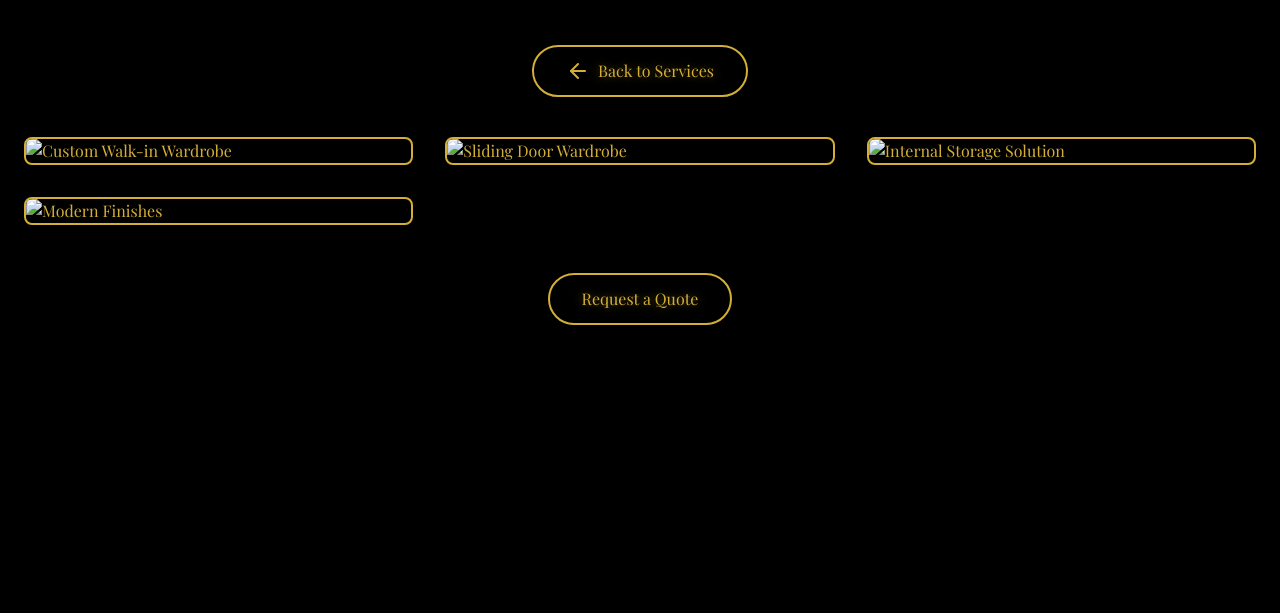
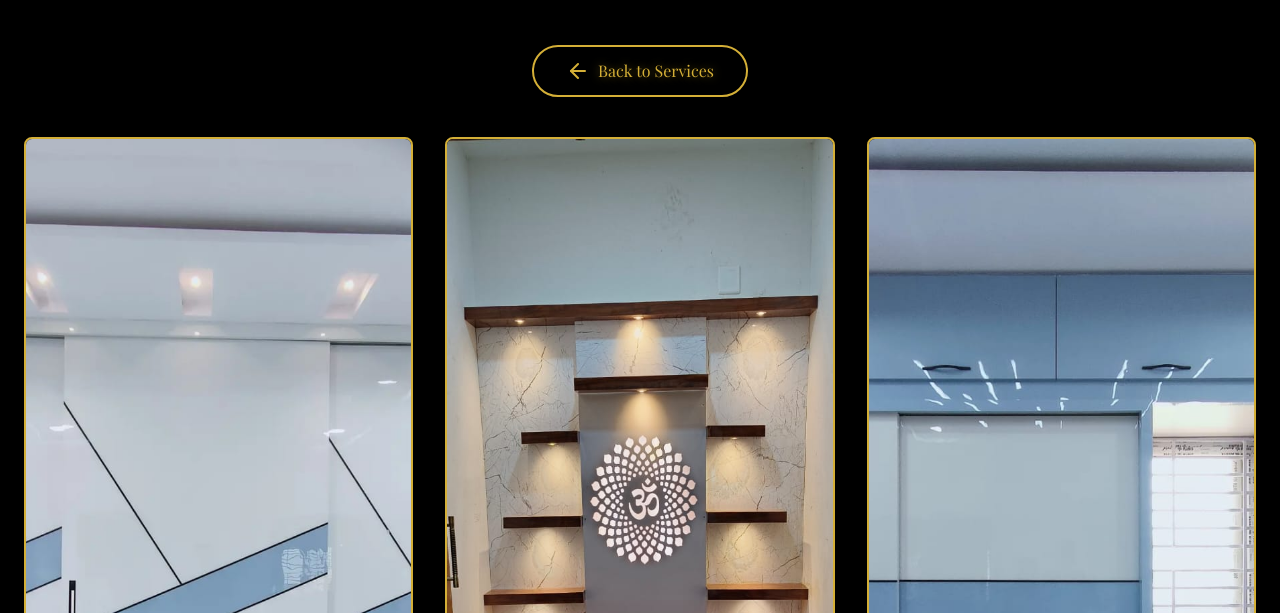
Before and after one commit to Lamboworks/Lamboworks25, a plain HTML site: page blurry.html in a window 1280 px wide. Shown: the part 187-800 px from the top of the page. Drawn offline with nearby package versions, Linux system fonts and the light colour scheme.

Commit message:
Update blurry.html

```diff
--- a/blurry.html
+++ b/blurry.html
@@ -70,20 +70,20 @@
 
             <div class="grid grid-cols-1 sm:grid-cols-2 lg:grid-cols-3 gap-8">
 
-                <a href="wardrobe/image1.jpg" target="_blank" class="block rounded-lg overflow-hidden golden-border border-2 hover:opacity-80 transition duration-300">
-                    <img src="wardrobe/image1.jpg" alt="Custom Walk-in Wardrobe" class="w-full h-full object-cover">
+                <a href="wardrobe/img.jpg" target="_blank" class="block rounded-lg overflow-hidden golden-border border-2 hover:opacity-80 transition duration-300">
+                    <img src="wardrobe/img1.jpg" alt="Custom Walk-in Wardrobe" class="w-full h-full object-cover">
                 </a>
 
-                <a href="wardrobe/image2.jpg" target="_blank" class="block rounded-lg overflow-hidden golden-border border-2 hover:opacity-80 transition duration-300">
-                    <img src="wardrobe/image2.jpg" alt="Sliding Door Wardrobe" class="w-full h-full object-cover">
+                <a href="wardrobe/img2.jpg" target="_blank" class="block rounded-lg overflow-hidden golden-border border-2 hover:opacity-80 transition duration-300">
+                    <img src="wardrobe/img2.jpg" alt="Sliding Door Wardrobe" class="w-full h-full object-cover">
                 </a>
 
-                <a href="wardrobe/image3.jpg" target="_blank" class="block rounded-lg overflow-hidden golden-border border-2 hover:opacity-80 transition duration-300">
-                    <img src="wardrobe/image3.jpg" alt="Internal Storage Solution" class="w-full h-full object-cover">
+                <a href="wardrobe/img3.jpg" target="_blank" class="block rounded-lg overflow-hidden golden-border border-2 hover:opacity-80 transition duration-300">
+                    <img src="wardrobe/img3.jpg" alt="Internal Storage Solution" class="w-full h-full object-cover">
                 </a>
 
-                <a href="wardrobe/image4.jpg" target="_blank" class="block rounded-lg overflow-hidden golden-border border-2 hover:opacity-80 transition duration-300">
-                    <img src="wardrobe/image4.jpg" alt="Modern Finishes" class="w-full h-full object-cover">
+                <a href="wardrobe/img4.jpg" target="_blank" class="block rounded-lg overflow-hidden golden-border border-2 hover:opacity-80 transition duration-300">
+                    <img src="wardrobe/img4.jpg" alt="Modern Finishes" class="w-full h-full object-cover">
                 </a>
 
                 </div>
@@ -120,4 +120,5 @@
         feather.replace();
     </script>
 </body>
+
 </html>
```
